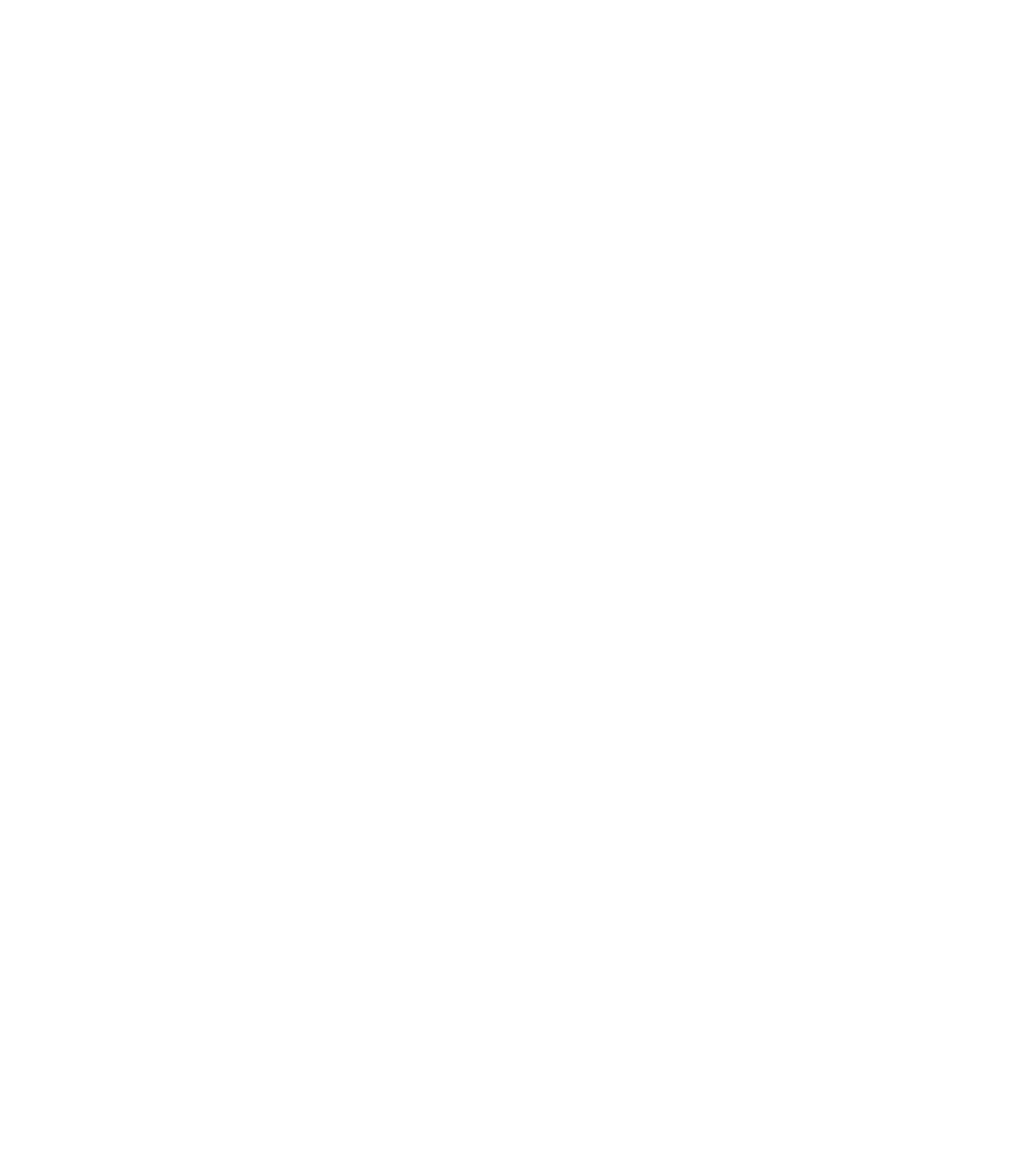
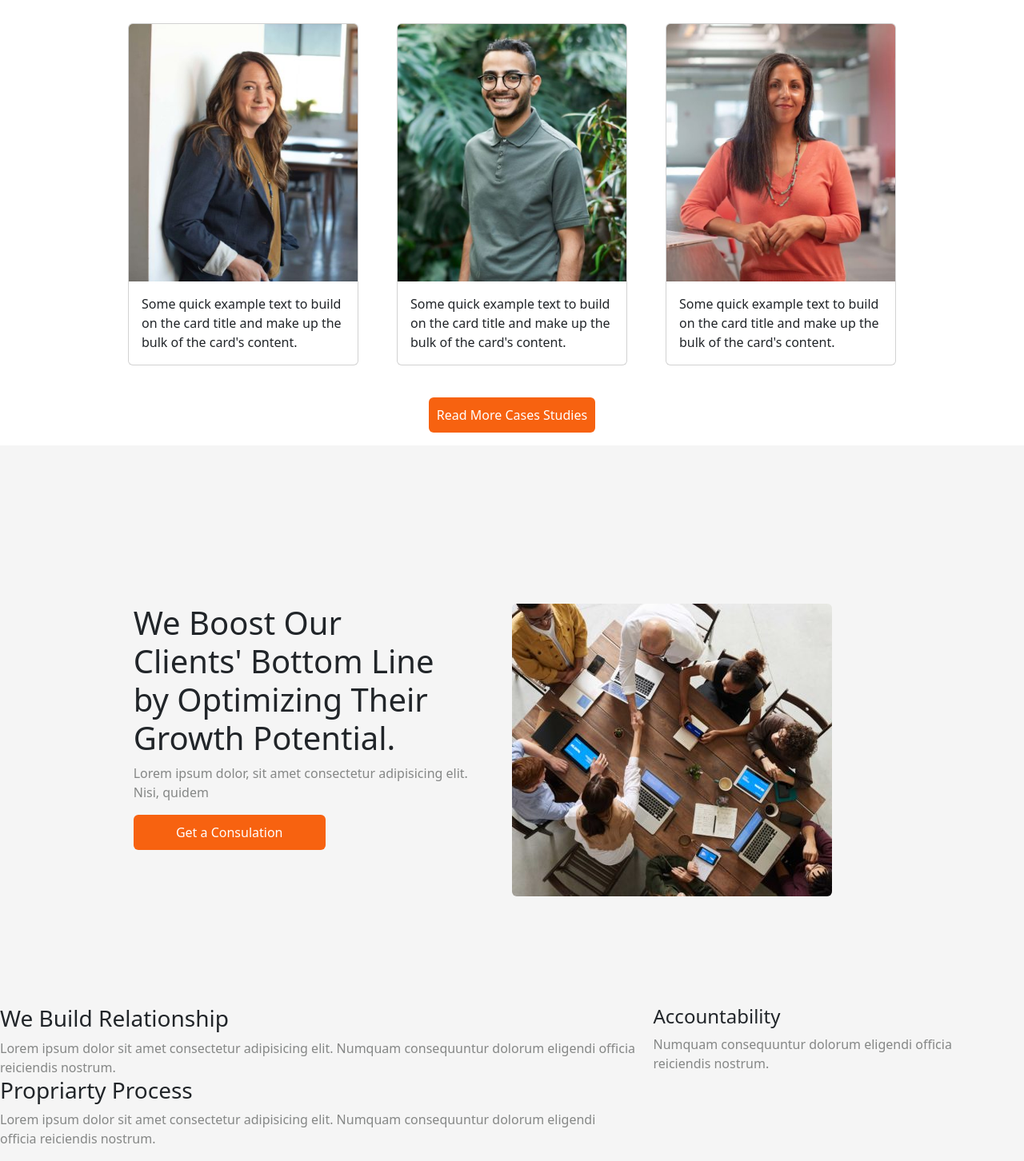
Before and after one commit to AlessioLaudicina/proj-html-vuejs, a Vue app: page / in a window 1280 px wide. Shown: the part 2764-4216 px from the top of the page at 80% size. Before the commit the page ends 2640 px from the top, so only its background shows below. Built offline with nearby package versions, Linux system fonts and the light colour scheme.

Commit message:
aggiunto stile a CardSection

```diff
--- a/src/App.vue
+++ b/src/App.vue
@@ -3,13 +3,17 @@ import HeaderTop from './components/HeaderTop.vue';
 import HeaderBottom from './components/HeaderBottom.vue';
 import FloatSection from './components/Floatsection.vue';
 import BrandSection from './components/BrandSection.vue';
+import CardsSection from './components/CardsSection.vue';
+import CtaSection from './components/CtaSection.vue';
 export default {
   name: 'App',
   components: {
     HeaderTop,
     HeaderBottom,
     FloatSection,
-    BrandSection
+    BrandSection,
+    CardsSection,
+    CtaSection,
   }
 }
 
@@ -30,7 +34,9 @@ export default {
     <!-- brands section -->
     <BrandSection></BrandSection>
     <!-- cards section -->
+    <CardsSection></CardsSection>
     <!-- call to action  section -->
+    <CtaSection></CtaSection>
     <!-- awards section -->
     <!-- marketing resources section -->
     <!-- contact  section -->
--- a/src/components/BrandSection.vue
+++ b/src/components/BrandSection.vue
@@ -22,14 +22,19 @@ export default {
 
 
         </div>
+        <div class="container">
+            <div class="shadow p-3 rounded d-flex justify-content-around align-items-center"
+                style="margin: 100px 0; max-height: 75px;">
+                <img src="../assets/images/marketing-expert-cta.png" style="max-height: 50px; border-radius: 100%;">
+                <p> <strong>Sandy Reiff </strong><br> <span>Marketing Expert</span></p>
+                <h5>Drive Leads and Sales with Avada</h5>
+                <button class="orangeBtn rounded">(555) 802-1234</button>
 
-        <div class="shadow p-3 m-5 rounded d-flex justify-content-around align-items-center">
-            <img src="../assets/images/marketing-expert-cta.png" style="max-height: 50px; border-radius: 100%;">
-            <p> <strong>Sandy Reiff </strong><br> <span>Marketing Expert</span></p>
-            <h4>Drive Leads and Sales with Avada</h4>
-            <button class="orangeBtn rounded">(555) 802-1234</button>
+            </div>
 
         </div>
+
+
 
 
     </div>
--- /dev/null
+++ b/src/components/CardsSection.vue
@@ -0,0 +1,46 @@
+<script>
+export default {
+    name: 'CardsSection'
+}
+
+</script>
+
+<template>
+    <h2 class="text-center">Trusted By Leading Organisations</h2>
+    <div class="container">
+        <div class="d-flex justify-content-center">
+            <div class="card m-4" style="width: 18rem;"> <!--Devo aggiungere un v-for-->
+                <img class="card-img-top" src="../assets/images/case-studies-1-400x450.jpg" alt="Card image cap">
+                <div class="card-body">
+                    <p class="card-text">Some quick example text to build on the card title and make up the bulk of the
+                        card's content.</p>
+
+                </div>
+            </div>
+            <div class="card m-4" style="width: 18rem;">
+                <img class="card-img-top" src="../assets/images/case-studies-4-400x450.jpg" alt="Card image cap">
+                <div class="card-body">
+                    <p class="card-text">Some quick example text to build on the card title and make up the bulk of the
+                        card's content.</p>
+
+                </div>
+            </div>
+            <div class="card m-4" style="width: 18rem;">
+                <img class="card-img-top" src="../assets/images/case-studies-6-400x450.jpg" alt="Card image cap">
+                <div class="card-body">
+                    <p class="card-text">Some quick example text to build on the card title and make up the bulk of the
+                        card's content.</p>
+
+                </div>
+            </div>
+
+        </div>
+        <div class="d-flex justify-content-center my-3">
+            <button class="orangeBtn rounded">Read More Cases Studies</button>
+        </div>
+    </div>
+</template>
+
+<style lang="scss" scoped>
+@use '../styles/partials/variables' as *;
+</style>
--- /dev/null
+++ b/src/components/CtaSection.vue
@@ -0,0 +1,93 @@
+<script>
+export default {
+    name: 'CtaSection'
+}
+
+</script>
+
+<template>
+    <div class="my-container">
+        <div class="container d-flex justify-content-center">
+            <div class="section_container py-5">
+
+                <div class="big-column d-flex flex-column">
+                    <h1 class="title-column text-left"> We Boost Our <br> Clients' Bottom Line <br> by Optimizing Their <br>
+                        Growth
+                        Potential.</h1>
+                    <p class="p-column">Lorem ipsum dolor, sit amet consectetur adipisicing elit. Nisi, quidem </p>
+                    <button class="orangeBtn rounded">Get a Consulation</button>
+
+
+                </div>
+
+                <div class="small-column">
+
+                    <img src="../assets/images/we-boost-our-clients-400x366.jpg" alt="" class="rounded">
+
+
+                </div>
+
+            </div>
+        </div>
+
+        <div class="d-flex justify-content-center">
+            <div class="title">
+                <h3>We Build Relationship</h3>
+                <span class="p-column">Lorem ipsum dolor sit amet consectetur adipisicing elit. Numquam consequuntur dolorum
+                    eligendi officia reiciendis nostrum.</span>
+                <h3>Propriarty Process</h3>
+                <p class="p-column">Lorem ipsum dolor sit amet consectetur adipisicing elit. Numquam consequuntur dolorum
+                    eligendi officia reiciendis nostrum.</p>
+            </div>
+            <div class="icon">
+                <h4>Accountability</h4>
+                <p class="p-column"> Numquam consequuntur dolorum eligendi officia reiciendis nostrum.</p>
+
+
+            </div>
+        </div>
+
+    </div>
+</template>
+
+<style lang="scss" scoped>
+@use '../styles/partials/variables' as *;
+
+.my-container {
+    background-color: whitesmoke;
+    margin: 0 auto;
+
+}
+
+.section_container {
+    display: flex;
+    max-width: 1170px;
+    margin: 150px auto;
+    height: 400px;
+
+
+}
+
+.small-column {
+    width: 50%;
+
+
+}
+
+.big-column {
+    width: 50%;
+}
+
+
+
+
+
+
+.p-column {
+    color: $gunsmoke-cube-color;
+    line-height: 1.5em;
+    padding-right: 30px;
+
+
+}
+</style>
--- a/src/styles/partials/variables.scss
+++ b/src/styles/partials/variables.scss
@@ -35,7 +35,7 @@ $nandor-material-color: #495653;
 $starship-material-color: #ece046;
 
 
-/* BUTTON */
+/* BUTTONS */
 .orangeBtn {
     background-color: $ecstacy-cube-color;
     color: white;
```
